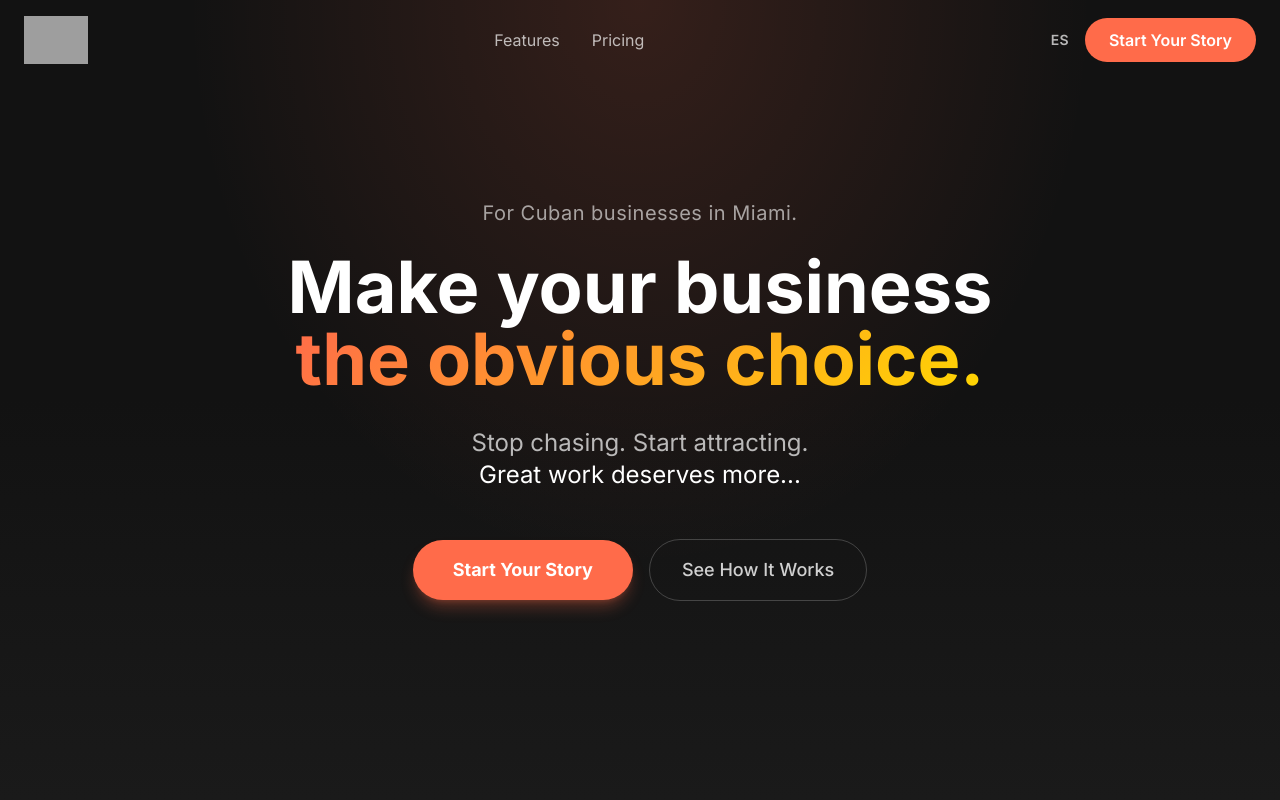
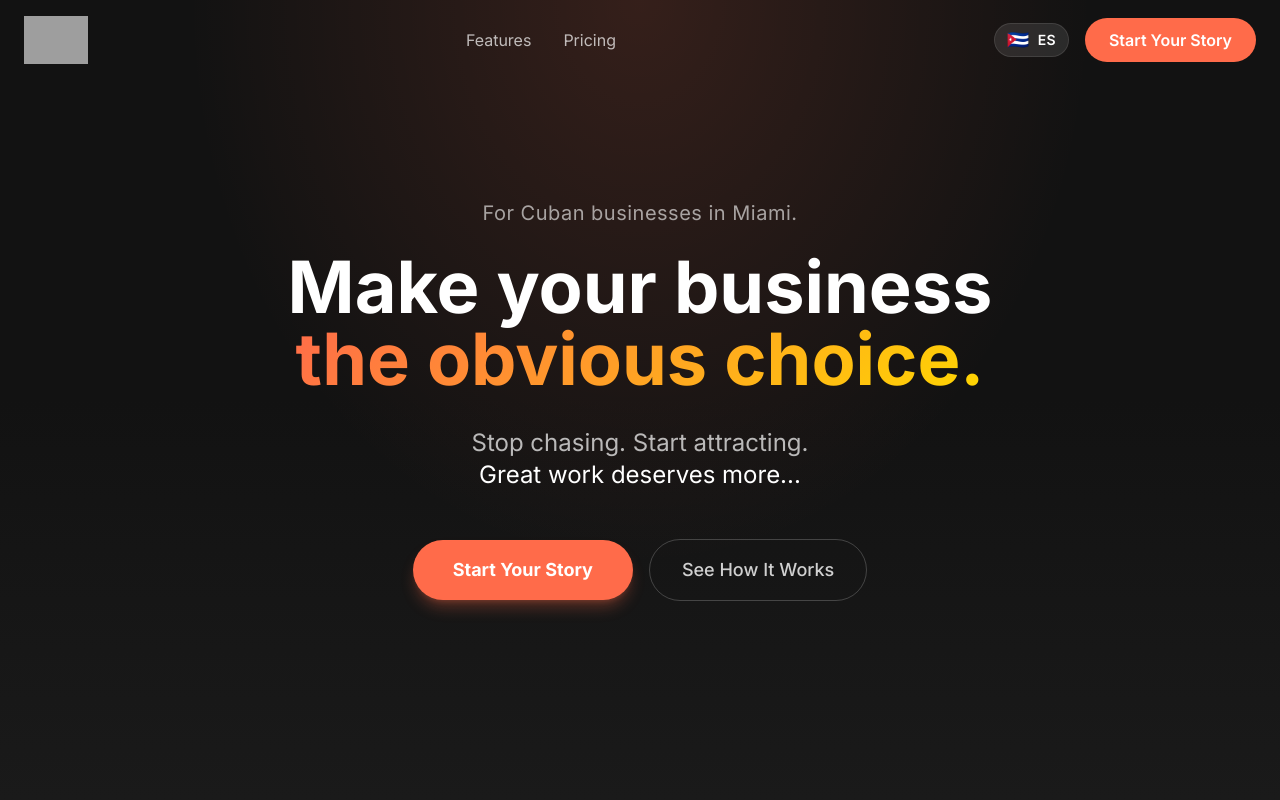
Before and after one commit to romanvieito/ui.miami, a Next.js app: page / in a window 1280 px wide. Shown: the top 800 px of the page. Built offline with nearby package versions, Linux system fonts and the light colour scheme; no server answers; grey boxes are pictures that could not be loaded.

Commit message:
Update Navbar component styling and language switcher for improved user experience
- Revise the language switcher button to enhance visual appeal with new styling.
- Include flags for language indication and ensure the label is clearly visible.

```diff
--- a/components/Navbar.tsx
+++ b/components/Navbar.tsx
@@ -56,9 +56,10 @@ export default function Navbar({ locale = "en" }: { locale?: Locale }) {
                 section: "navbar",
               })
             }
-            className="text-white/70 hover:text-white text-sm font-semibold tracking-wide transition-colors"
+            className="flex items-center gap-2 px-3 py-1.5 rounded-full bg-white/10 hover:bg-white/20 transition-all text-sm font-semibold tracking-wide border border-white/10 hover:border-white/20"
           >
-            {copy.languageSwitchLabel}
+            <span className="text-lg leading-none">{locale === "en" ? "🇨🇺" : "🇺🇸"}</span>
+            <span className="text-white">{copy.languageSwitchLabel}</span>
           </a>
           <motion.a
             href="#pricing"
```
